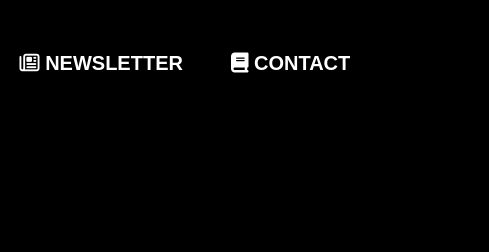
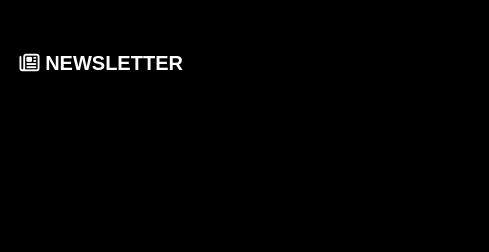
Before and after one commit to AkshayTeja/LoopWebsite, a website: page team.html in a window 1280 px wide. Shown: the top 252 px of the page, 791-1280 px from the left. Drawn offline with nearby package versions, Linux system fonts and the light colour scheme; grey boxes are pictures that could not be loaded.

Commit message:
Update team.html

```diff
--- a/team.html
+++ b/team.html
@@ -177,9 +177,7 @@ background-color: #3c87dc;
               <li class="nav-item">
                 <a class="nav-link text-white fw-bolder" href="newsletter.html"><h5 class="fw-bolder navbar-content mx-3 my-1"><i class="fa-regular fa-newspaper"></i> NEWSLETTER</h5></a>
               </li>
-              <li class="nav-item">
-                <a class="nav-link text-white fw-bolder" href="contact.html"><h5 class="fw-bolder navbar-content mx-3 my-1"><i class="fa-solid fa-book"></i> CONTACT</h5></a>
-              </li>
+
             </ul>
           </div>
         </div>
```
